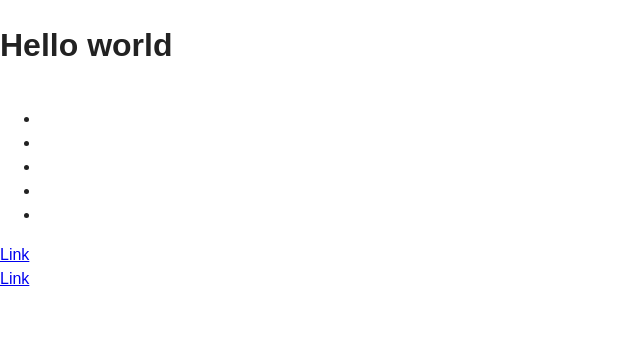
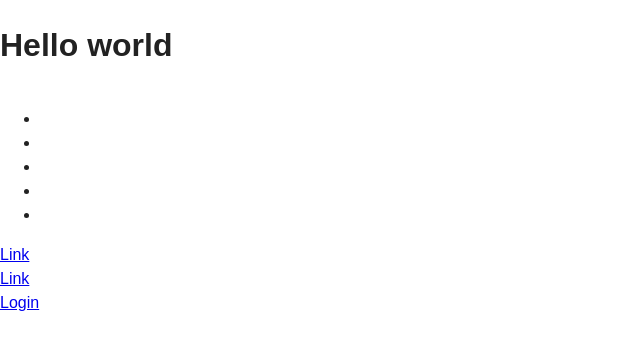
Before and after one commit to Frontendwep-Developer/test, a plain HTML site: page index.html in a window 1280 px wide. Shown: the full height of the page, 0-640 px from the left. Drawn offline with Linux system fonts and the light colour scheme.

Commit message:
Add sitnav WIP: add button

```diff
--- a/index.html
+++ b/index.html
@@ -40,6 +40,8 @@
 <a href="#">Link</a>
 <a href="#">Link</a>
 
+<a href="#" class="button">Login</a>
+
 
   <script src="js/main.js"></script>
 </body>
```
